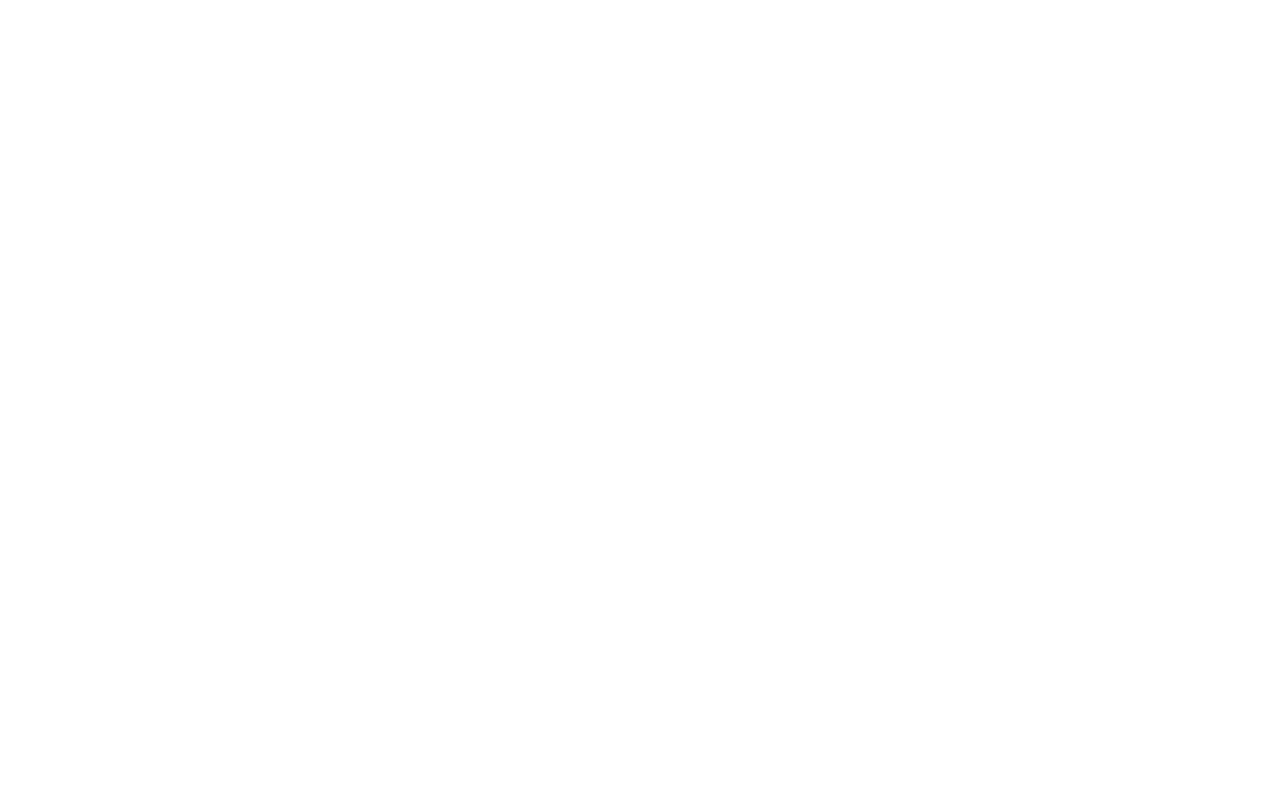
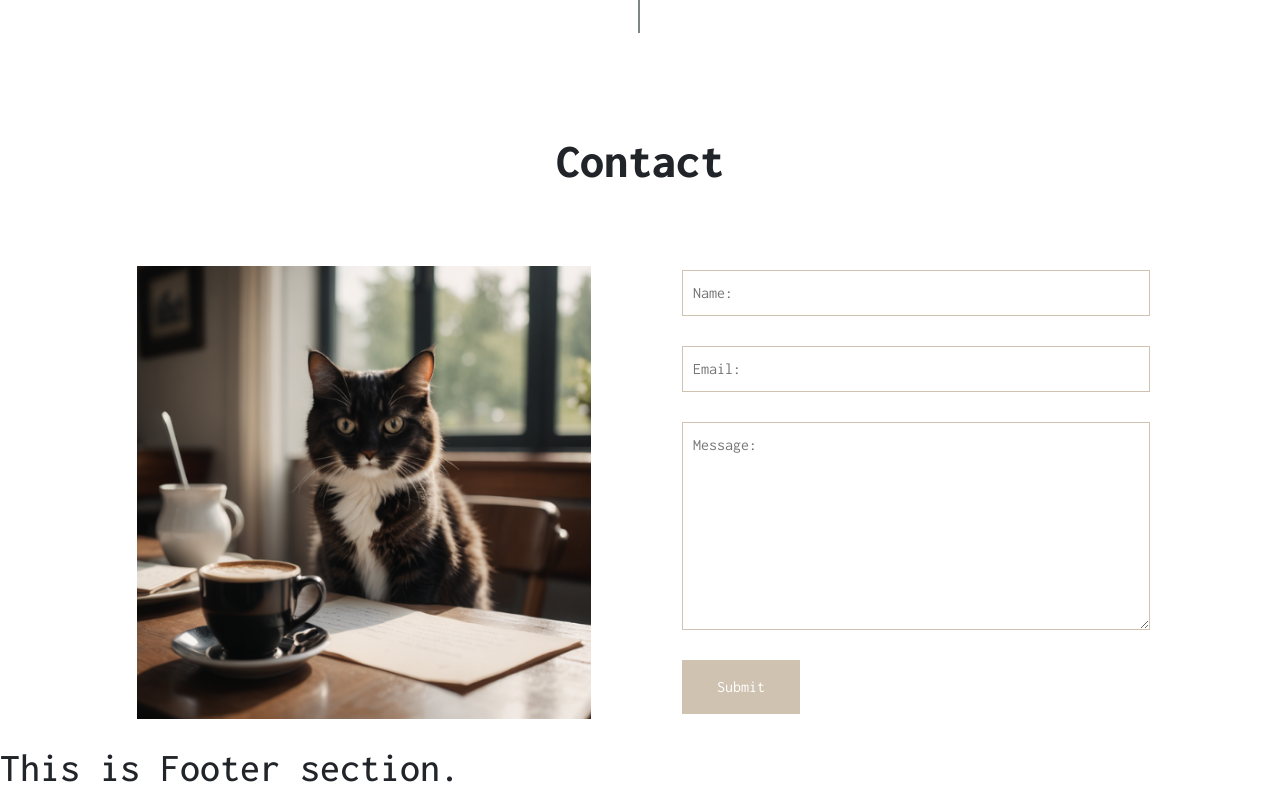
Before and after one commit to Misato-Seki/react-portfolio-website, a React (Create React App) app: page / in a window 1280 px wide. Shown: the part 3572-4372 px from the top of the page. Before the commit the page ends 3568 px from the top, so only its background shows below. Built offline with nearby package versions, Linux system fonts and the light colour scheme.

Commit message:
update: Contact

```diff
--- a/src/App.css
+++ b/src/App.css
@@ -182,7 +182,7 @@
   margin-top: 0px;
   padding: 200px 0 90px 0;
   background-color: #CFC2B1;
-
+  height: 100vh;
 }
 
 .hero h1 {
@@ -191,17 +191,16 @@
   letter-spacing: 1px;
 }
 
-
-.hero img {
-  max-width: 80%;
-  height: auto;
-}
-
 .col-img {
   display: flex;
   justify-content: center;
   align-items: center;
   height: 100%;
+}
+
+.col-img img {
+  max-width: 80%;
+  height: auto;
 }
 
 .wrap {
@@ -367,3 +366,71 @@
 }
 
 /* Contact CSS */
+.contact {
+  margin: 100px 100px 0 100px;
+}
+
+.contact h1 {
+  font-weight: 700;
+  font-size: 48px;
+  margin-bottom: 50px;
+  text-align: center;
+}
+.contact-img {
+  display: flex;
+  justify-content: center;
+  align-items: center;
+}
+
+.contact img {
+  height: 90%;
+  width: auto;
+}
+
+.contact-form {
+  display: flex;
+  flex-direction: column;
+  padding: 30px;
+}
+
+.contact-form input {
+  border: 1px solid #CFC2B1;
+  margin-bottom: 30px;
+  padding: 10px;
+}
+
+.contact-form textarea {
+  border: 1px solid #CFC2B1;
+  margin-bottom: 30px;
+  padding: 10px;
+  height: 13em;
+}
+
+.contact-form button {
+  color: white;
+  padding: 15px 35px;
+  margin-right: 20px;
+  position: relative;
+  background-color: #CFC2B1;
+  z-index: 1;
+}
+
+.contact-form button::before {
+  content: "";
+  width: 0%;
+  height: 100%;
+  position: absolute;
+  background-color: #896B44;
+  opacity: 0.5;
+  transition: 0.3s ease-in-out;
+  z-index: -1;
+  top: 0;
+  left: 0;
+}
+
+.contact-form button:hover::before {
+  content: "";
+  width: 100%;
+  height: 100%;
+  position: absolute;
+}
--- a/src/components/Contact.js
+++ b/src/components/Contact.js
@@ -1,7 +1,70 @@
+import contactImg from '../assets/img/contact.png';
+import { Row, Col } from 'react-bootstrap';
+import { useState } from 'react';
+
 function Contact() {
+
+    const [result, setResult] = useState("");
+
+    const onSubmit = async (event) => {
+        event.preventDefault();
+        setResult("Sending....");
+        const formData = new FormData(event.target);
+
+        formData.append("access_key", "3334433a-dfb1-4089-ab05-396dbbdf5675");
+
+        const response = await fetch("https://api.web3forms.com/submit", {
+            method: "POST",
+            body: formData
+        });
+
+        const data = await response.json();
+
+        if (data.success) {
+            setResult("Form Submitted Successfully");
+            event.target.reset();
+        } else {
+            console.log("Error", data);
+            setResult(data.message);
+        }
+    };
+
     return (
-        <h1>This is Contact section.</h1>
+        <div className="contact" id="contact">
+            <h1>Contact</h1>
+            <Row>
+                <Col xs={12} lg={6} className='contact-img'>
+                    <img src={contactImg} alt='contactImg' />
+                </Col>
+                <Col xs={12} lg={6}>
+                    <form onSubmit={onSubmit} className='contact-form'>
+                        <input type="text" name="name" placeholder='Name:' required />
+                        <input type="email" name="email" placeholder='Email:' required />
+                        <textarea name="message" placeholder='Message:' required></textarea>
+
+                        <Row>
+                            <Col>
+                                <button type="submit">Submit</button>
+                            </Col>
+                            <Col className='message'>
+                                <span>{result}</span>
+                            </Col>
+                        </Row>
+
+                    </form>
+                </Col>
+            </Row>
+        </div>
     )
 }
 
 export { Contact };
+
+// Col
+// xs: < 576 pixels. -> mobile(360-414)
+// sm: ≥ 576 pixels.
+// md: ≥ 768 pixels. -> tablet(768-1024)
+// lg: ≥ 992 pixels.
+// xl: ≥ 1200 pixels. -> laptop(1366-1440), desktop(1440-1920)
+
+// https://web3forms.com/
--- a/src/components/Hero.js
+++ b/src/components/Hero.js
@@ -25,7 +25,7 @@
         <section className="hero" id="home">
             <Container>
                 <Row className="align-items-center">
-                    <Col xs={12} md={6} xl={7}>
+                    <Col xs={12} xl={7}>
                         <TrackVisibility>
                             {({ isVisible }) =>
                                 <div className={isVisible ? "animate__animated animate__fadeIn" : ""}>
@@ -34,7 +34,7 @@
                             }
                         </TrackVisibility>
                     </Col>
-                    <Col xs={12} md={6} xl={5} className="col-img">
+                    <Col xs={12} xl={5} className="col-img">
                         <TrackVisibility>
                             {({ isVisible }) =>
                                 <img src={heroImg} alt="hero-img" className={isVisible ? "animate__animated animate__fadeIn" : ""} />
```
Also changed, not shown: src/assets/img/contact.png (added), 1 other file (tests, documents, lock files or other folders).
